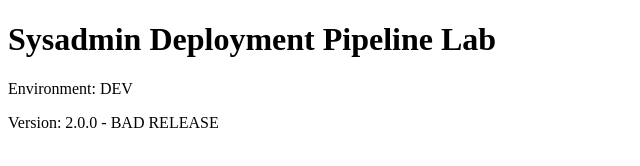
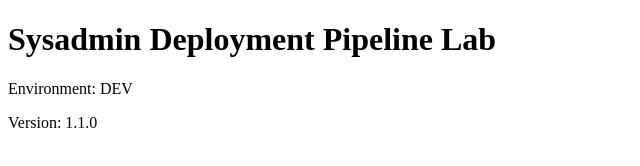
Before and after one commit to Tals101/sysadmin-deployment-pipeline-lab, a plain HTML site: page app/index.html in a window 1280 px wide. Shown: the whole page, without its empty margins (0-640 px from the left). Drawn offline with Linux system fonts and the light colour scheme.

Commit message:
Revert bad release

```diff
--- a/app/index.html
+++ b/app/index.html
@@ -6,6 +6,6 @@
 <body>
     <h1>Sysadmin Deployment Pipeline Lab</h1>
     <p>Environment: DEV</p>
-    <p>Version: 2.0.0 - BAD RELEASE</p>
+    <p>Version: 1.1.0</p>
 </body>
 </html>
```
